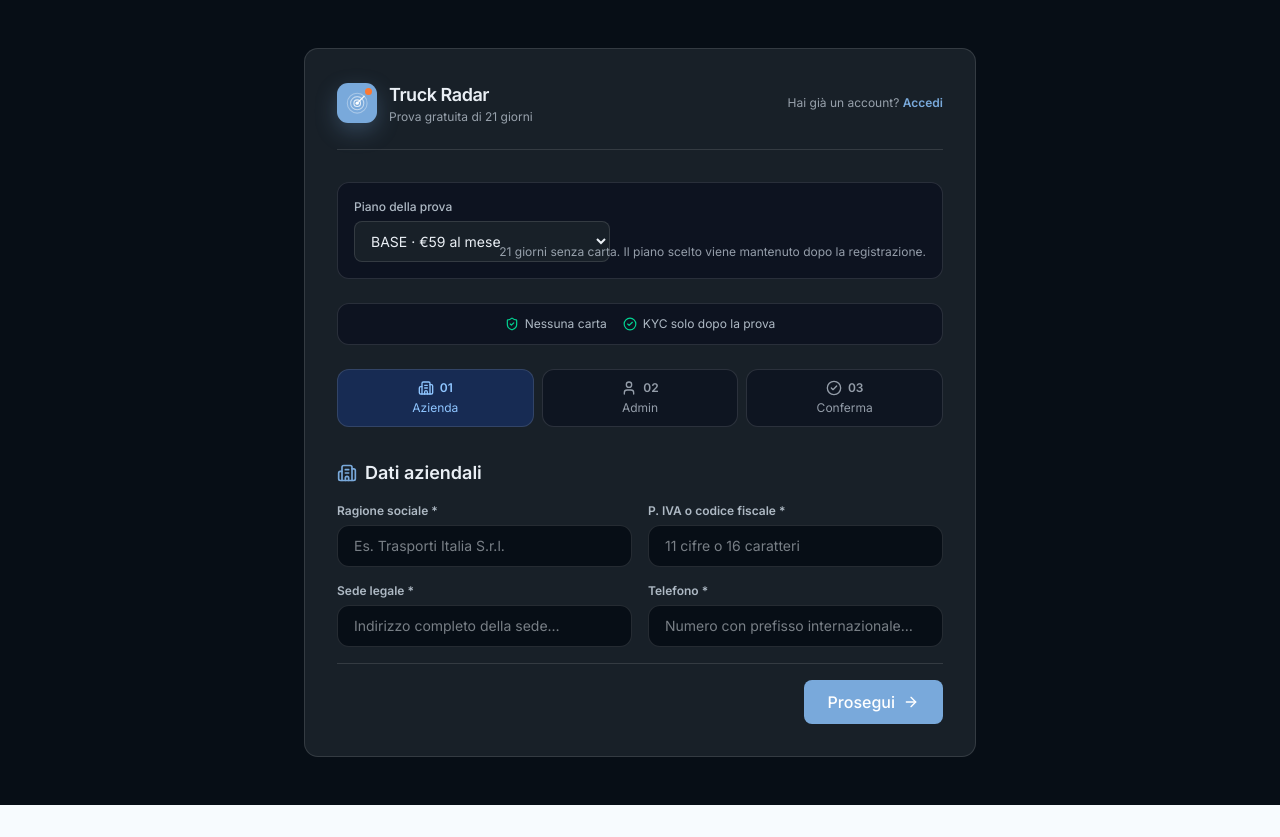
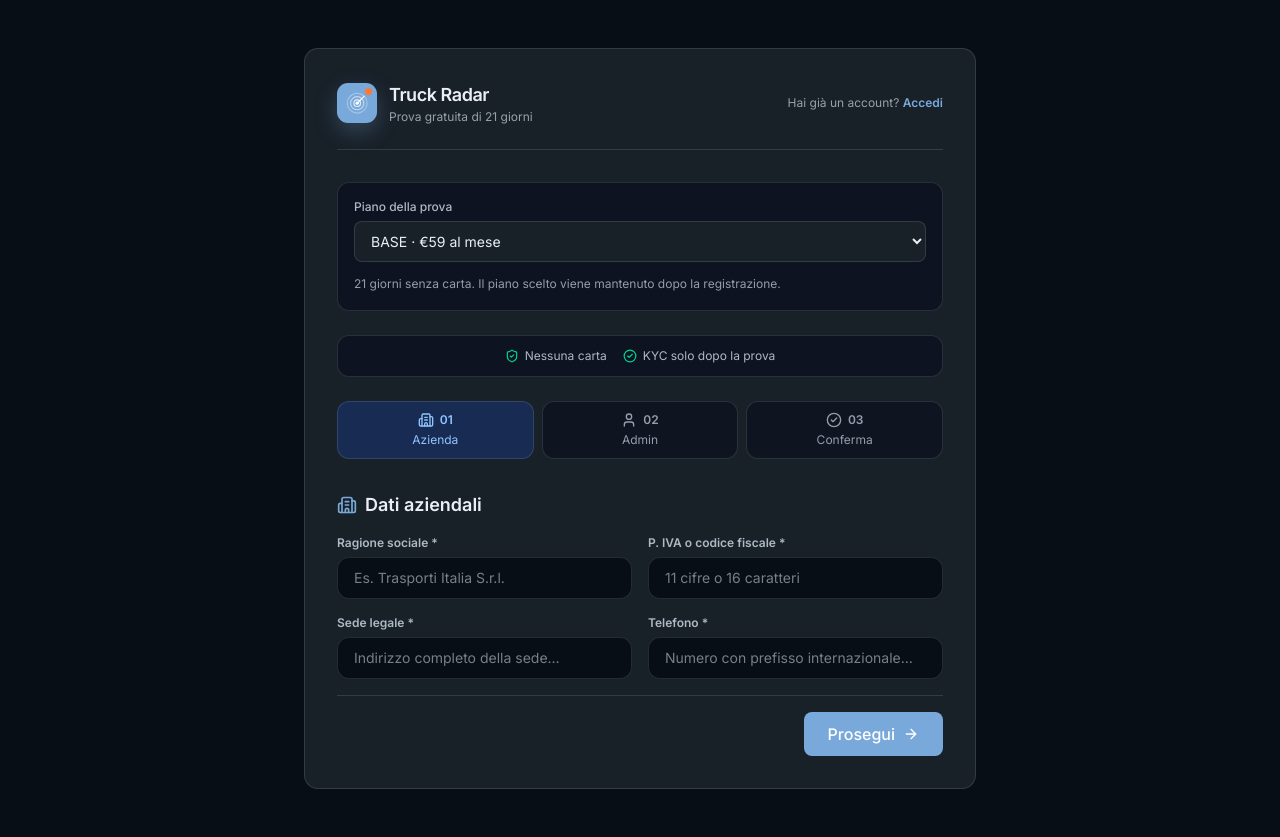
Before and after one commit to dev270409/truck-radar, a Next.js app: page /register in a window 1280 px wide. Before the commit the page ends 805 px from the top, so only its background shows below. Built offline with nearby package versions, Linux system fonts and the light colour scheme; no server answers.

Commit message:
fix: risolve sovrapposizione testo piano in registrazione e rimuove icona camion dal footer

```diff
--- a/app/(auth)/register/RegisterForm.tsx
+++ b/app/(auth)/register/RegisterForm.tsx
@@ -140,7 +140,7 @@ export default function RegisterForm({ initialPlan }: { initialPlan: Plan }) {
           </Link>
         </div>
 
-        <div className="mb-6 grid gap-3 rounded-xl border border-slate-800 bg-slate-950/50 p-4 sm:grid-cols-[minmax(0,1fr)_auto] sm:items-end">
+        <div className="mb-6 rounded-xl border border-slate-800 bg-slate-950/50 p-4">
           <label className="block">
             <span className="mb-1.5 block text-xs font-medium text-slate-300">Piano della prova</span>
             <select
@@ -148,13 +148,13 @@ export default function RegisterForm({ initialPlan }: { initialPlan: Plan }) {
               name="plan"
               value={selectedPlan}
               onChange={(event) => setSelectedPlan(event.target.value as Plan)}
-              className="w-full rounded-lg border border-slate-700 bg-slate-900 px-3 py-2.5 text-sm text-slate-100 focus-visible:outline focus-visible:outline-2 focus-visible:outline-offset-2 focus-visible:outline-blue-400 sm:min-w-64"
+              className="w-full rounded-lg border border-slate-700 bg-slate-900 px-3 py-2.5 text-sm text-slate-100 focus-visible:outline focus-visible:outline-2 focus-visible:outline-offset-2 focus-visible:outline-blue-400"
             >
               <option value="BASE">BASE · €59 al mese</option>
               <option value="PRO">PRO · €199 al mese</option>
             </select>
           </label>
-          <p className="text-xs leading-5 text-slate-400">
+          <p className="mt-3 text-xs leading-5 text-slate-400">
             21 giorni senza carta. Il piano scelto viene mantenuto dopo la registrazione.
           </p>
         </div>
--- a/components/PublicFooter.tsx
+++ b/components/PublicFooter.tsx
@@ -1,5 +1,5 @@
 import Link from "next/link";
-import { ArrowRight, Truck } from "lucide-react";
+import { ArrowRight } from "lucide-react";
 import Logo from "./Logo";
 
 /**
@@ -17,9 +17,8 @@ export default function PublicFooter({ showTrialCta = false }: { showTrialCta?:
         <div className="wrap grid items-center gap-6 border-b py-12 md:grid-cols-[1fr_auto]" style={{ borderColor: "var(--glass-border)" }}>
           <div className="max-w-2xl">
             <p className="ops-label">Truck Radar</p>
-            <h2 className="ops-title mt-3 flex items-start gap-3 text-balance text-3xl md:text-5xl">
-              <Truck data-icon="truck" className="mt-1 h-6 w-6 shrink-0" style={{ color: "var(--brand)" }} aria-hidden="true" />
-              <span>Prova Truck Radar con i dati della tua flotta</span>
+            <h2 className="ops-title mt-3 text-balance text-3xl md:text-5xl">
+              Prova Truck Radar con i dati della tua flotta
             </h2>
             <p className="ops-subtitle mt-3">
               Crea l’account e scegli BASE o PRO. La prova dura 21 giorni, senza carta.
```
